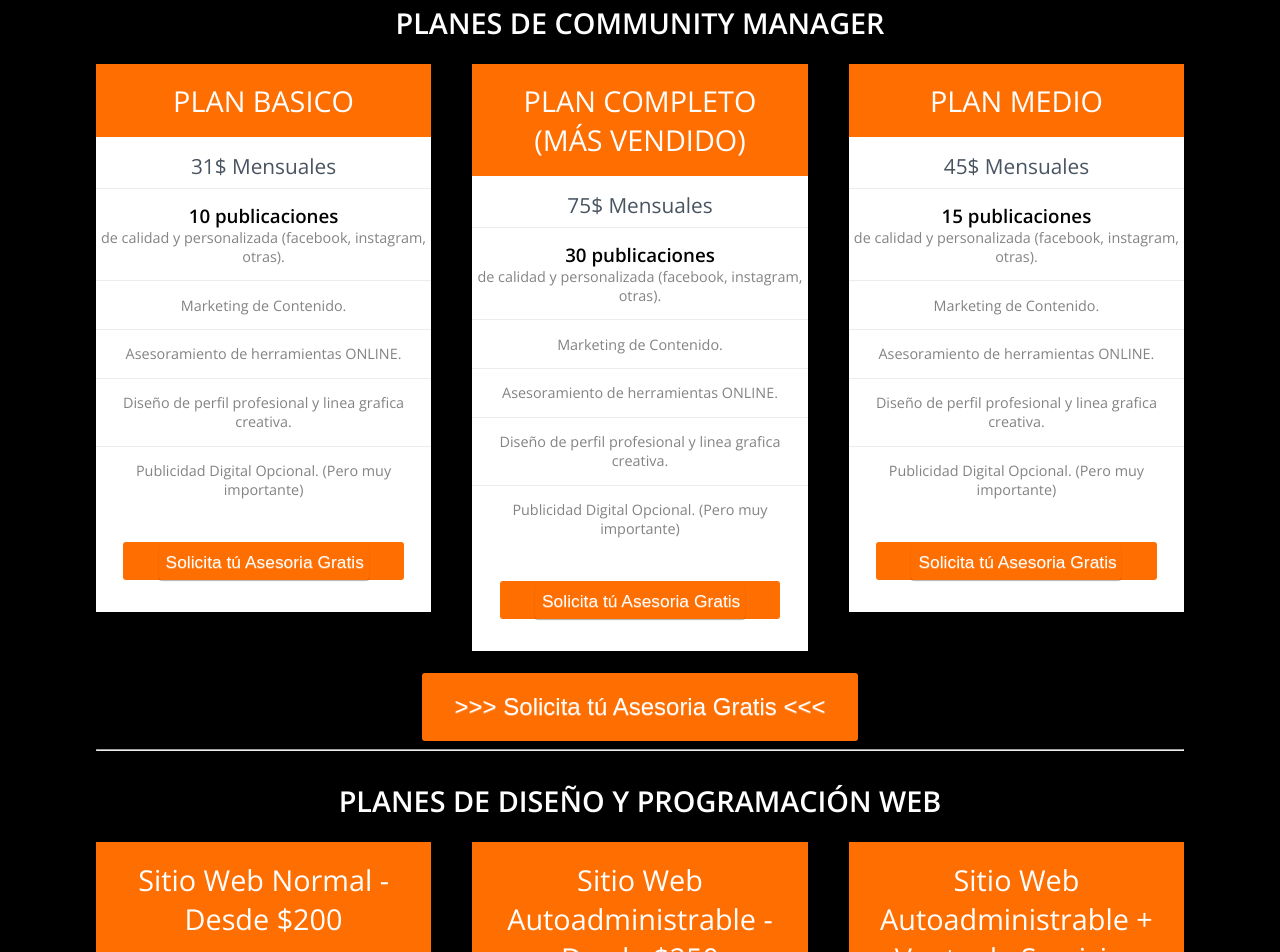
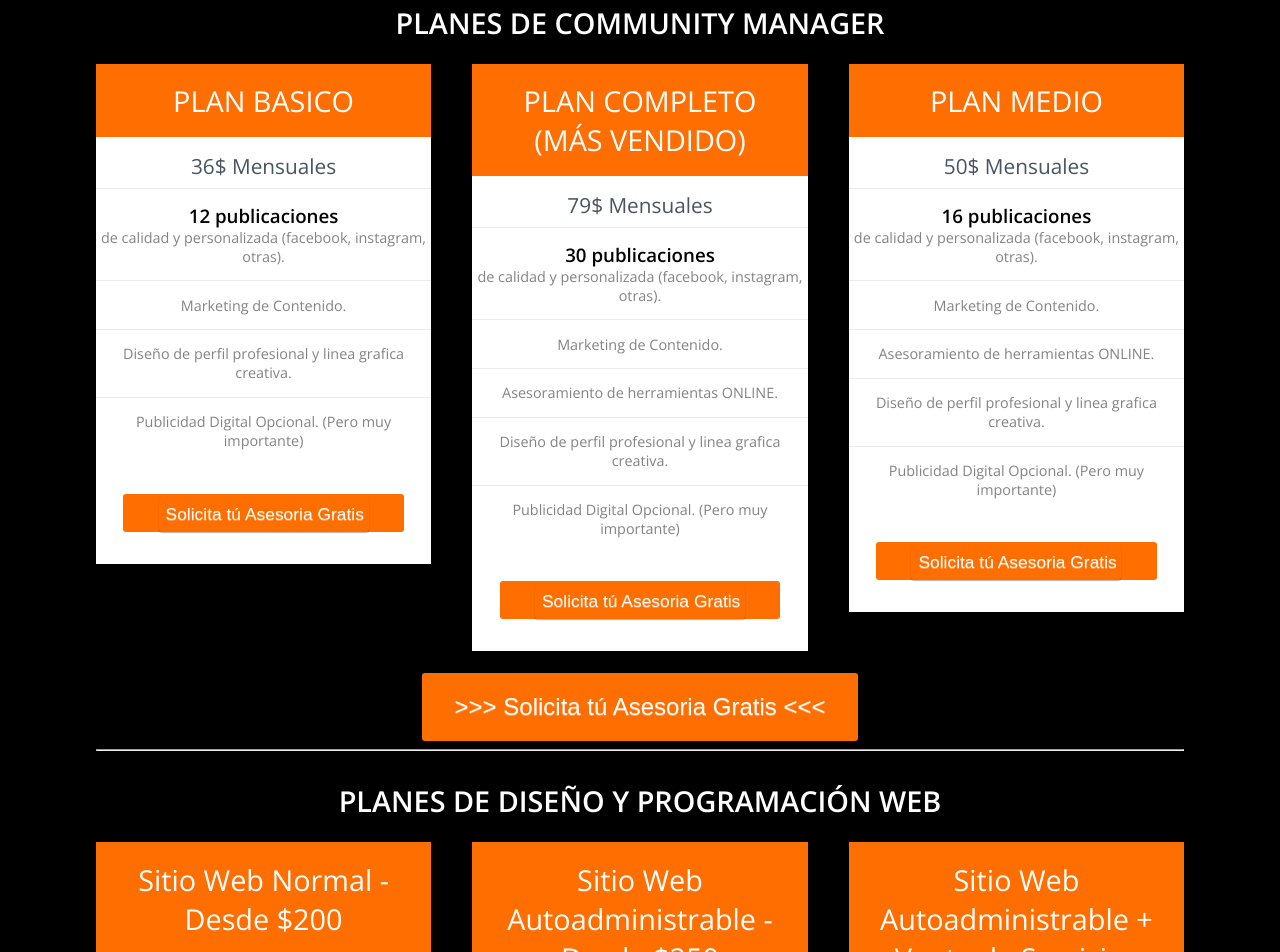
Before and after one commit to roberto3113/psicoinformaticaweb, a plain HTML site: page marketing-digital.html in a window 1280 px wide. Shown: the part 1247-2199 px from the top of the page. Drawn offline with nearby package versions, Linux system fonts and the light colour scheme.

Commit message:
Add files via upload

```diff
--- a/marketing-digital.html
+++ b/marketing-digital.html
@@ -123,12 +123,12 @@ src="https://www.facebook.com/tr?id=434224490628161&ev=PageView
 			<div class="pricing-grid">
 				<h3><a href="https://bit.ly/2OIZ2YK" target="_blank" rel="nofollow">PLAN BASICO</a></h3>
 				<div class="price-value">
-					<a href="#"> <!--<strike>--> 31$ Mensuales <!--</strike> 79.98$--></a>
+					<a href="#"> <!--<strike>--> 36$ Mensuales <!--</strike> 79.98$--></a>
 				</div>
 				<ul>
-					<li><a><p style="font-size:1.3em;font-weight: bolder;color:#000">10 publicaciones</p> de calidad y personalizada (facebook, instagram, otras).</a></li>
+					<li><a><p style="font-size:1.3em;font-weight: bolder;color:#000">12 publicaciones</p> de calidad y personalizada (facebook, instagram, otras).</a></li>
 					<li><a>Marketing de Contenido.</a></li>
-					<li><a>Asesoramiento de herramientas ONLINE.</a></li>
+
 					<li><a>Diseño de perfil profesional y linea grafica creativa.</a></li>
 					<li><a>Publicidad Digital Opcional. (Pero muy importante)</a></li>
 				</ul>
@@ -139,7 +139,7 @@ src="https://www.facebook.com/tr?id=434224490628161&ev=PageView
 			<div class="pricing-grid">
 				<h3><a href="https://bit.ly/3ju15Oq" target="_blank" rel="nofollow">PLAN COMPLETO (MÁS VENDIDO)</a></h3>
 				<div class="price-value">
-				<a href="#">75$ Mensuales</a>
+				<a href="#">79$ Mensuales</a>
 				</div>
 				<ul>
 					<li><a><p style="font-size:1.3em;font-weight: bolder;color:#000">30 publicaciones</p> de calidad y personalizada (facebook, instagram, otras).</a></li>
@@ -157,10 +157,10 @@ src="https://www.facebook.com/tr?id=434224490628161&ev=PageView
 			<div class="pricing-grid">
 				<h3><a href="https://bit.ly/30Cy22D" target="_blank" rel="nofollow">PLAN MEDIO</a></h3>
 				<div class="price-value">
-					<a href="#"><!--<strike>--> 45$ Mensuales <!--</strike> $159.96--></a>
+					<a href="#"><!--<strike>--> 50$ Mensuales <!--</strike> $159.96--></a>
 				</div>
 				<ul>
-					<li><a><p style="font-size:1.3em;font-weight: bolder;color:#000">15 publicaciones</p> de calidad y personalizada (facebook, instagram, otras).</a></li>
+					<li><a><p style="font-size:1.3em;font-weight: bolder;color:#000">16 publicaciones</p> de calidad y personalizada (facebook, instagram, otras).</a></li>
 					<li><a>Marketing de Contenido.</a></li>
 					<li><a>Asesoramiento de herramientas ONLINE.</a></li>
 					<li><a>Diseño de perfil profesional y linea grafica creativa.</a></li>
```
